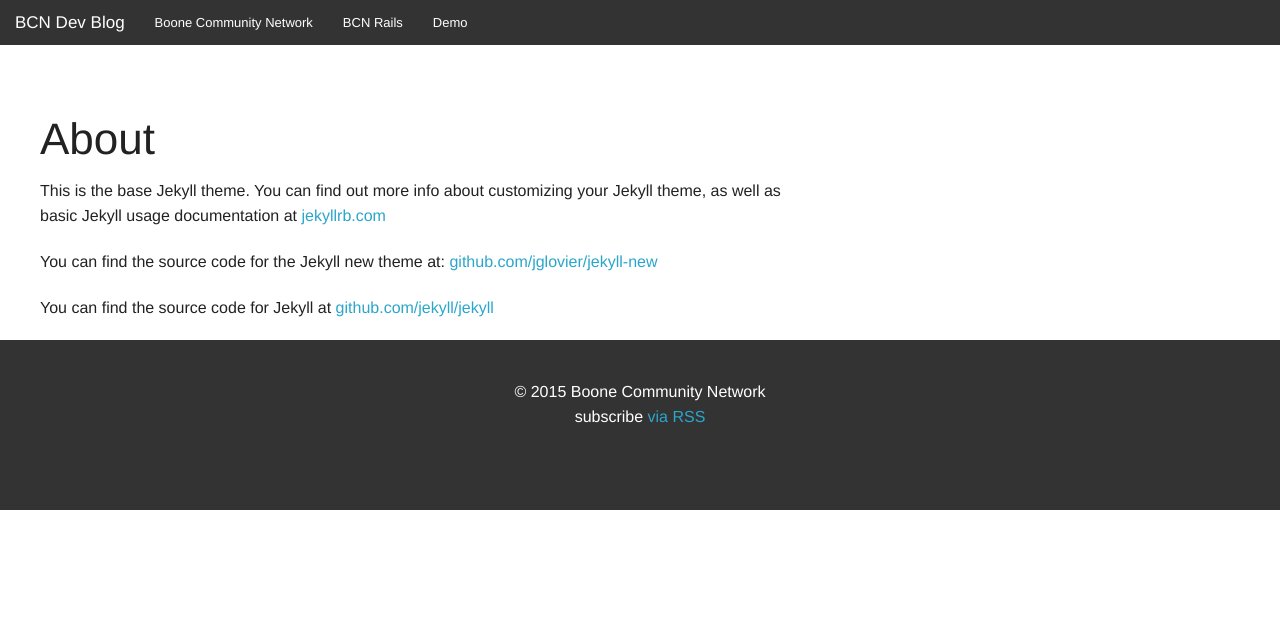
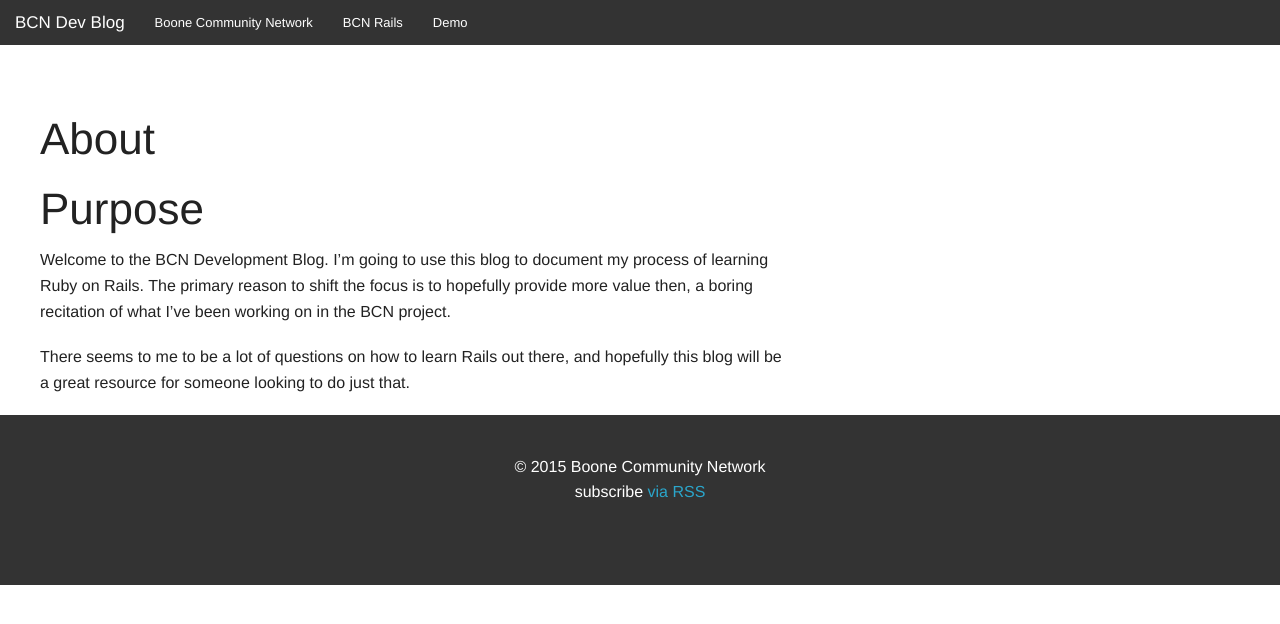
Before and after one commit to MattLuker/bcn, a Jekyll site: the page built from about.md, in a window 1280 px wide. Shown: the top 624 px of the page. Built offline with Jekyll 4.4.1, drawn with Linux system fonts in a browser that asks for light colours; nearby versions of some CDN libraries; library files that are not in the unit come from our copies.

Commit message:
Updated About page.

```diff
--- a/about.md
+++ b/about.md
@@ -4,8 +4,8 @@ title: About
 permalink: /about/
 ---
 
-This is the base Jekyll theme. You can find out more info about customizing your Jekyll theme, as well as basic Jekyll usage documentation at [jekyllrb.com](http://jekyllrb.com/)
+# Purpose
 
-You can find the source code for the Jekyll new theme at: [github.com/jglovier/jekyll-new](https://github.com/jglovier/jekyll-new)
+Welcome to the BCN Development Blog.  I’m going to use this blog to document my process of learning Ruby on Rails.  The primary reason to shift the focus is to hopefully provide more value then, a boring recitation of what I’ve been working on in the BCN project.
 
-You can find the source code for Jekyll at [github.com/jekyll/jekyll](https://github.com/jekyll/jekyll)
+There seems to me to be a lot of questions on how to learn Rails out there, and hopefully this blog will be a great resource for someone looking to do just that.
```
